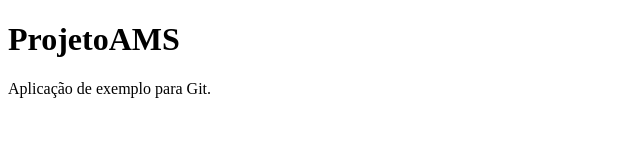
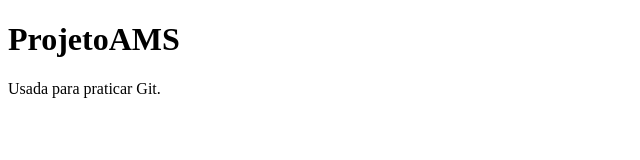
Before and after one commit to m4ndh4/ProjetoAms, a plain HTML site: page src/index.html in a window 1280 px wide. Shown: the full height of the page, 0-640 px from the left. Drawn offline with Linux system fonts and the light colour scheme.

Commit message:
feat: atualiza texto de introducao

```diff
--- a/src/index.html
+++ b/src/index.html
@@ -5,6 +5,6 @@
   </head>
   <body>
     <h1>ProjetoAMS</h1>
-    <p>Aplicação de exemplo para Git.</p>
+    <p>Usada para praticar Git.</p>
   </body>
 </html>
```
